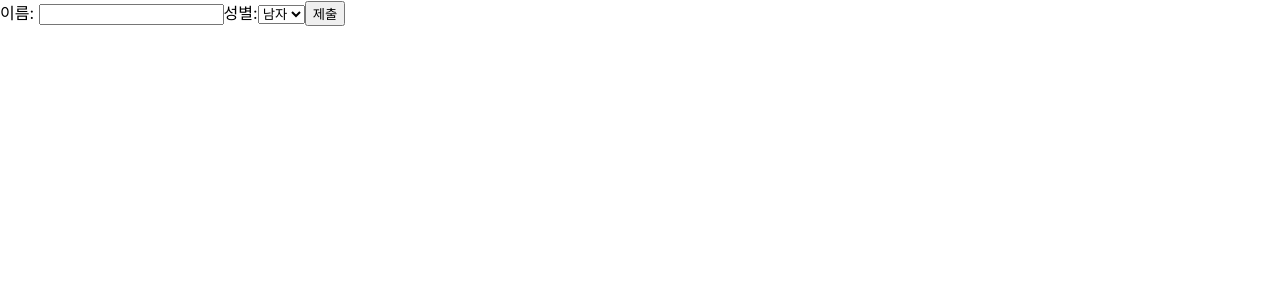
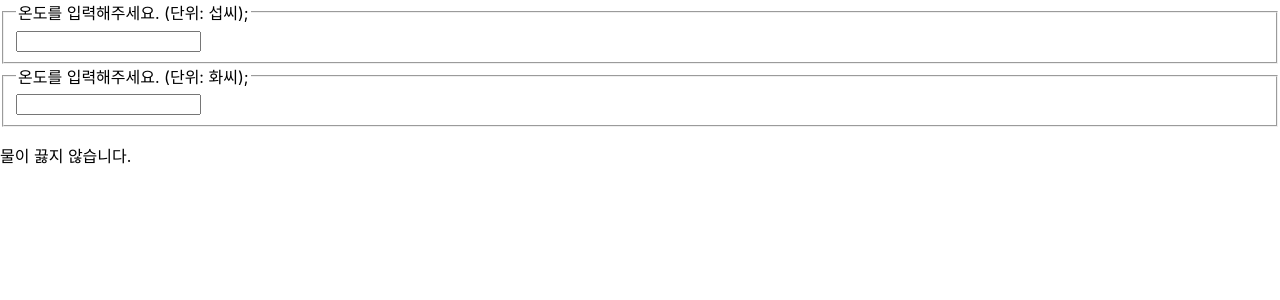
Before and after one commit to aoqlsdl/first-react-app, a React (Create React App) app: page / in a window 1280 px wide. Shown: the top 300 px of the page. Built offline with nearby package versions, Linux system fonts and the light colour scheme.

Commit message:
chap12: lifting up 실습

```diff
--- /dev/null
+++ b/src/chap_12/Calculator.jsx
@@ -0,0 +1,63 @@
+import { useState } from "react";
+import TemperatureInput from "./TemperatureInput";
+
+const BoilingVerdict = (props) => {
+	if (props.celsius >= 100) {
+		return <p>물이 끓습니다.</p>;
+	}
+	return <p>물이 끓지 않습니다.</p>;
+};
+
+const toCelsius = (fahrenheit) => {
+	return ((fahrenheit - 32) * 5) / 9;
+};
+
+const toFarhenheit = (celsius) => {
+	return (celsius * 9) / 5 + 32;
+};
+
+const tryConvert = (temperature, convert) => {
+	const input = parseFloat(temperature);
+	if (Number.isNaN(input)) {
+		return "";
+	}
+	const output = convert(input);
+	const rounded = Math.round(output * 1000) / 1000;
+	return rounded.toString();
+};
+
+const Calculator = (props) => {
+	const [temperature, setTemperature] = useState("");
+	const [scale, setScale] = useState("c");
+	const handleCelsiusChange = (temperature) => {
+		setTemperature(temperature);
+		setScale("c");
+	};
+	const handleFahrenheitChange = (temperature) => {
+		setTemperature(temperature);
+		setScale("f");
+	};
+
+	const celsius =
+		scale === "f" ? tryConvert(temperature, toCelsius) : temperature;
+	const fahrenheit =
+		scale === "c" ? tryConvert(temperature, toFarhenheit) : temperature;
+
+	return (
+		<div>
+			<TemperatureInput
+				scale="c"
+				temperature={celsius}
+				onTemperatureChange={handleCelsiusChange}
+			/>
+			<TemperatureInput
+				scale="f"
+				temperature={fahrenheit}
+				onTemperatureChange={handleFahrenheitChange}
+			/>
+			<BoilingVerdict celsius={parseFloat(celsius)} />
+		</div>
+	);
+};
+
+export default Calculator;
--- /dev/null
+++ b/src/chap_12/TemperatureInput.jsx
@@ -0,0 +1,19 @@
+const scaleNames = {
+	c: "섭씨",
+	f: "화씨",
+};
+
+const TemperatureInput = (props) => {
+	const handleChange = (e) => {
+		props.onTemperatureChange(e.target.value);
+	};
+
+	return (
+		<fieldset>
+			<legend>온도를 입력해주세요. (단위: {scaleNames[props.scale]});</legend>
+			<input value={props.temperature} onChange={handleChange} />
+		</fieldset>
+	);
+};
+
+export default TemperatureInput;
--- a/src/index.js
+++ b/src/index.js
@@ -3,11 +3,11 @@ import ReactDOM from "react-dom";
 import "./index.css";
 import reportWebVitals from "./reportWebVitals";
 
-import SignUp from "./chap_11/SignUp";
+import Calculator from "./chap_12/Calculator";
 
 ReactDOM.render(
 	<React.StrictMode>
-		<SignUp />
+		<Calculator />
 	</React.StrictMode>,
 	document.getElementById("root")
 );
```
